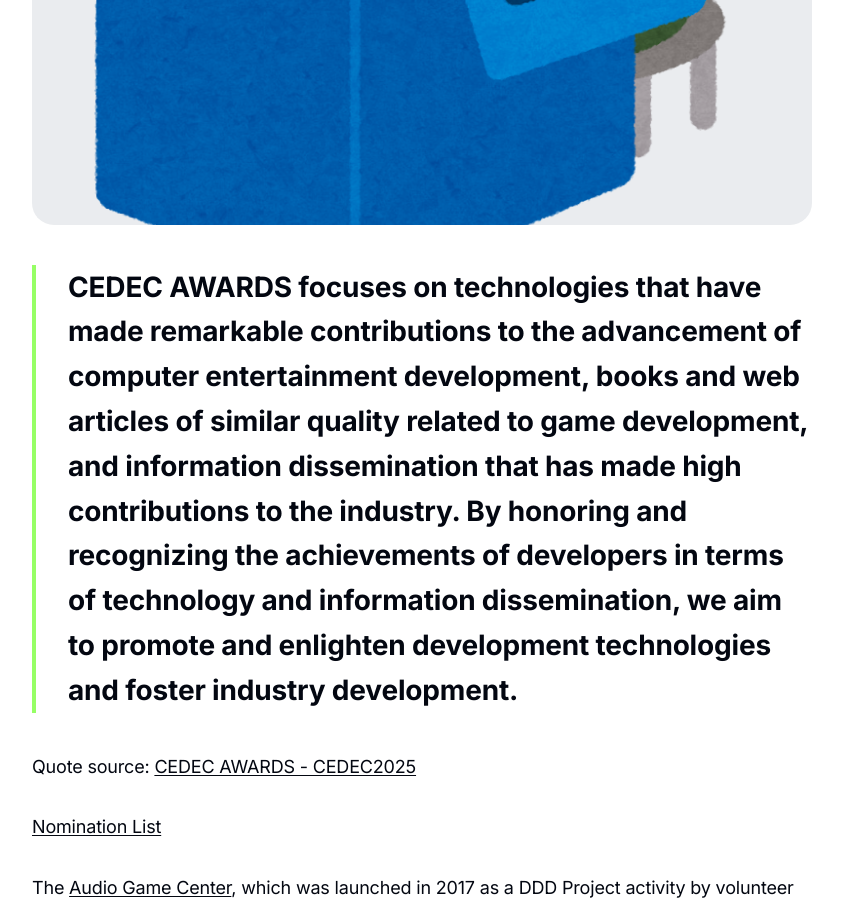
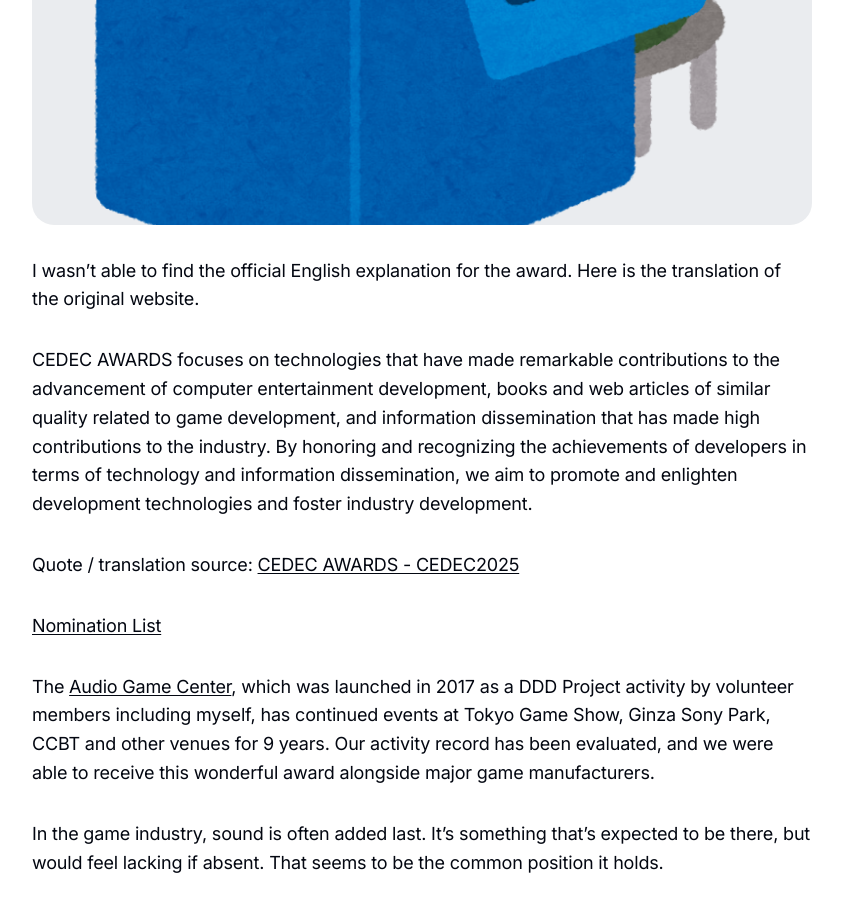
Before and after one commit to yncat/lp, a Jekyll site: the page built from _posts/2025-06-30-cedec-en.md, in a window 1280 px wide and 900 px high, scrolled down 872 px. Shown: the whole window, without its empty margins (218-1061 px from the left). Built offline with Jekyll 4.4.1, drawn with Linux system fonts in a browser that asks for light colours.

Commit message:
CEDEC award explanation was auto-translated so add disclaimer

```diff
--- a/_posts/2025-06-30-cedec-en.md
+++ b/_posts/2025-06-30-cedec-en.md
@@ -8,9 +8,11 @@
 tags: [event]
 ---
 
-> CEDEC AWARDS focuses on technologies that have made remarkable contributions to the advancement of computer entertainment development, books and web articles of similar quality related to game development, and information dissemination that has made high contributions to the industry. By honoring and recognizing the achievements of developers in terms of technology and information dissemination, we aim to promote and enlighten development technologies and foster industry development.
+I wasn't able to find the official English explanation for the award. Here is the translation of the original website.
 
-Quote source: [CEDEC AWARDS - CEDEC2025](https://cedec.cesa.or.jp/2025/event/awards/)
+CEDEC AWARDS focuses on technologies that have made remarkable contributions to the advancement of computer entertainment development, books and web articles of similar quality related to game development, and information dissemination that has made high contributions to the industry. By honoring and recognizing the achievements of developers in terms of technology and information dissemination, we aim to promote and enlighten development technologies and foster industry development.
+
+Quote / translation source: [CEDEC AWARDS - CEDEC2025](https://cedec.cesa.or.jp/2025/event/awards/)
 
 [Nomination List](https://cedec.cesa.or.jp/2025/event/awards/category_excellence/)
 
```
